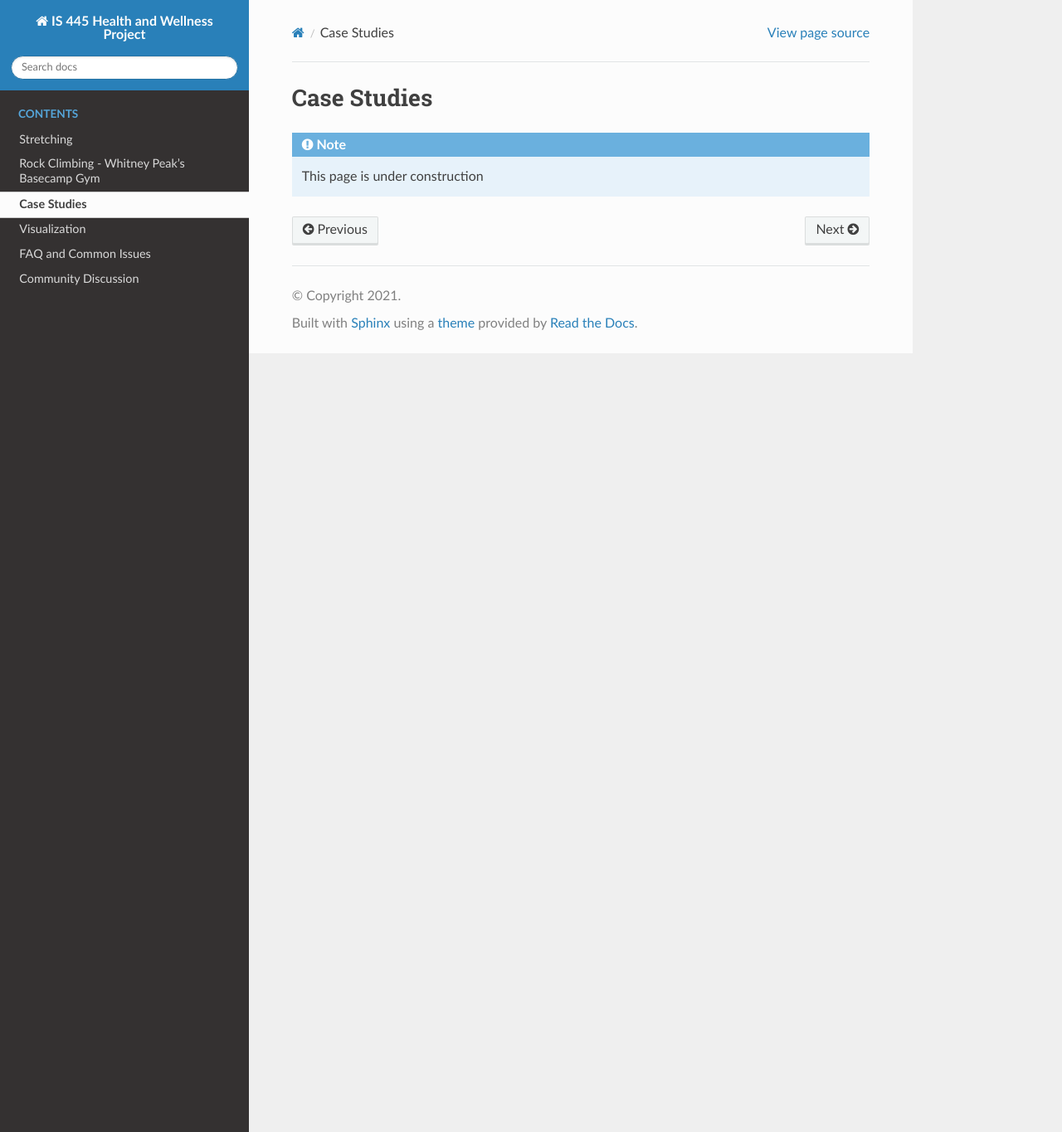
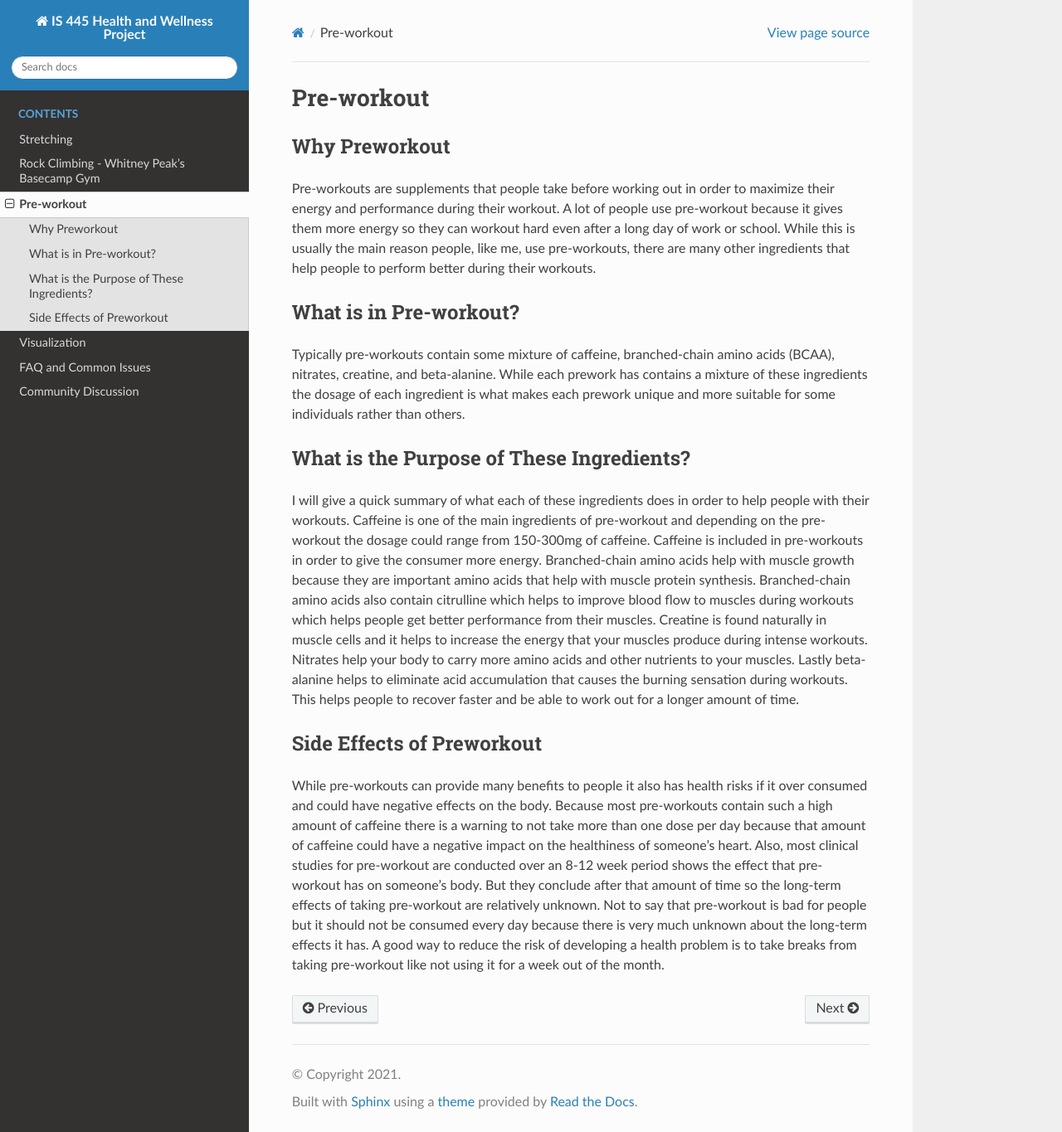
Before and after one commit to evanchinn/IS445Wiki, a Sphinx documentation site: the page built from UNR-WRF-FIRE-main/docs/source/case_studies.rst, in a window 1280 px wide and 1365 px high. Shown: the whole window at 83% size. Built offline with Sphinx 7.4.7 and the Read the Docs theme 2.0.0, drawn with Linux system fonts in a browser that asks for light colours.

Commit message:
Update case_studies.rst

```diff
--- a/UNR-WRF-FIRE-main/docs/source/case_studies.rst
+++ b/UNR-WRF-FIRE-main/docs/source/case_studies.rst
@@ -1,7 +1,23 @@
-=============
-Case Studies
-=============
 
-.. note::
+===========
+Pre-workout
+===========
 
-   This page is under construction
+Why Preworkout
+==============
+
+Pre-workouts are supplements that people take before working out in order to maximize their energy and performance during their workout. A lot of people use pre-workout because it gives them more energy so they can workout hard even after a long day of work or school. While this is usually the main reason people, like me, use pre-workouts, there are many other ingredients that help people to perform better during their workouts.
+
+What is in Pre-workout?
+=======================
+
+Typically pre-workouts contain some mixture of caffeine, branched-chain amino acids (BCAA), nitrates, creatine, and beta-alanine. While each prework has contains a mixture of these ingredients the dosage of each ingredient is what makes each prework unique and more suitable for some individuals rather than others.
+
+What is the Purpose of These Ingredients?
+=========================================
+
+I will give a quick summary of what each of these ingredients does in order to help people with their workouts. Caffeine is one of the main ingredients of pre-workout and depending on the pre-workout the dosage could range from 150-300mg of caffeine. Caffeine is included in pre-workouts in order to give the consumer more energy. Branched-chain amino acids help with muscle growth because they are important amino acids that help with muscle protein synthesis. Branched-chain amino acids also contain citrulline which helps to improve blood flow to muscles during workouts which helps people get better performance from their muscles. Creatine is found naturally in muscle cells and it helps to increase the energy that your muscles produce during intense workouts. Nitrates help your body to carry more amino acids and other nutrients to your muscles. Lastly beta-alanine helps to eliminate acid accumulation that causes the burning sensation during workouts. This helps people to recover faster and be able to work out for a longer amount of time.
+
+Side Effects of Preworkout
+==========================
+While pre-workouts can provide many benefits to people it also has health risks if it over consumed and could have negative effects on the body. Because most pre-workouts contain such a high amount of caffeine there is a warning to not take more than one dose per day because that amount of caffeine could have a negative impact on the healthiness of someone’s heart. Also, most clinical studies for pre-workout are conducted over an 8-12 week period shows the effect that pre-workout has on someone’s body. But they conclude after that amount of time so the long-term effects of taking pre-workout are relatively unknown. Not to say that pre-workout is bad for people but it should not be consumed every day because there is very much unknown about the long-term effects it has. A good way to reduce the risk of developing a health problem is to take breaks from taking pre-workout like not using it for a week out of the month.
```
